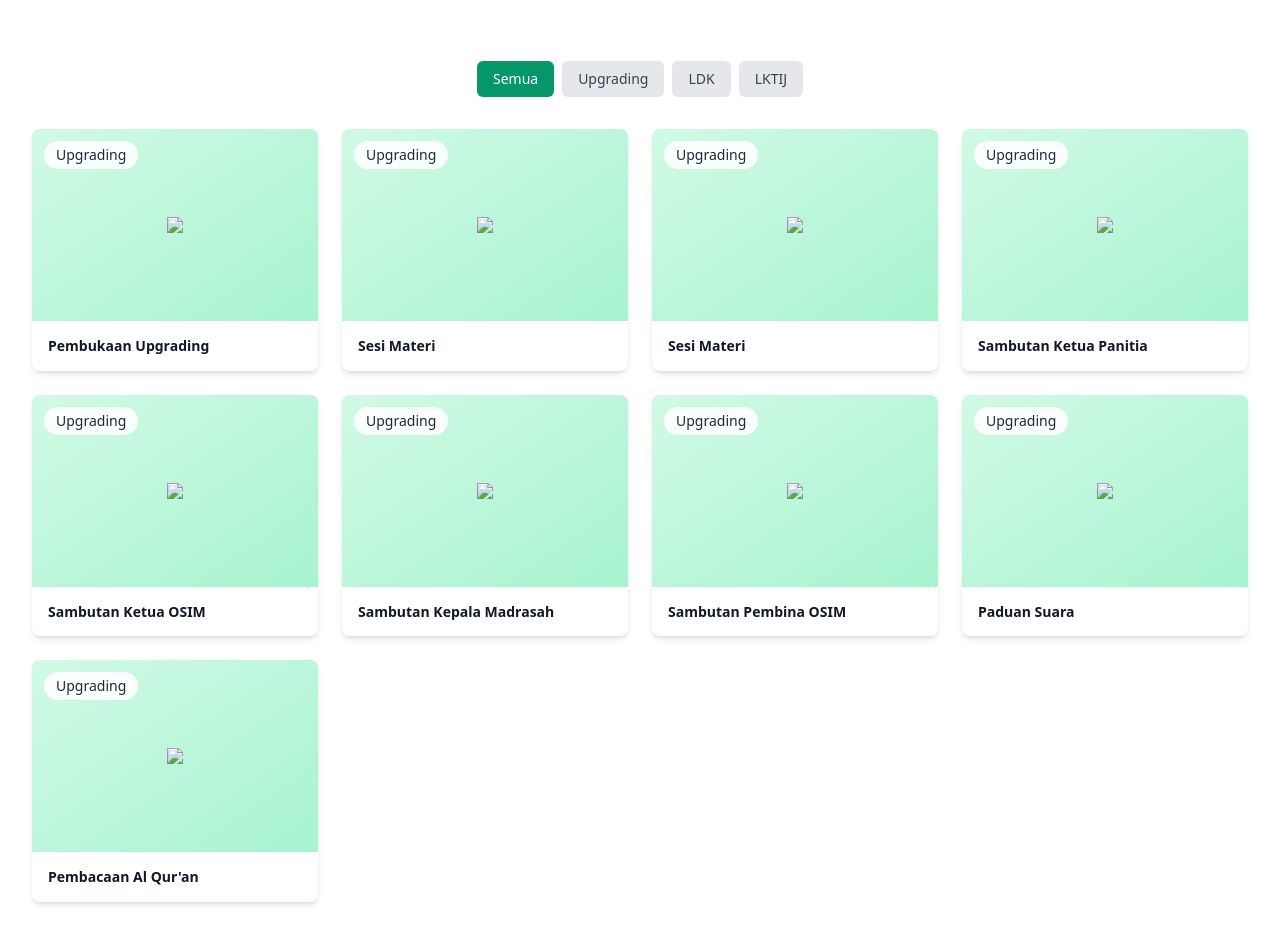
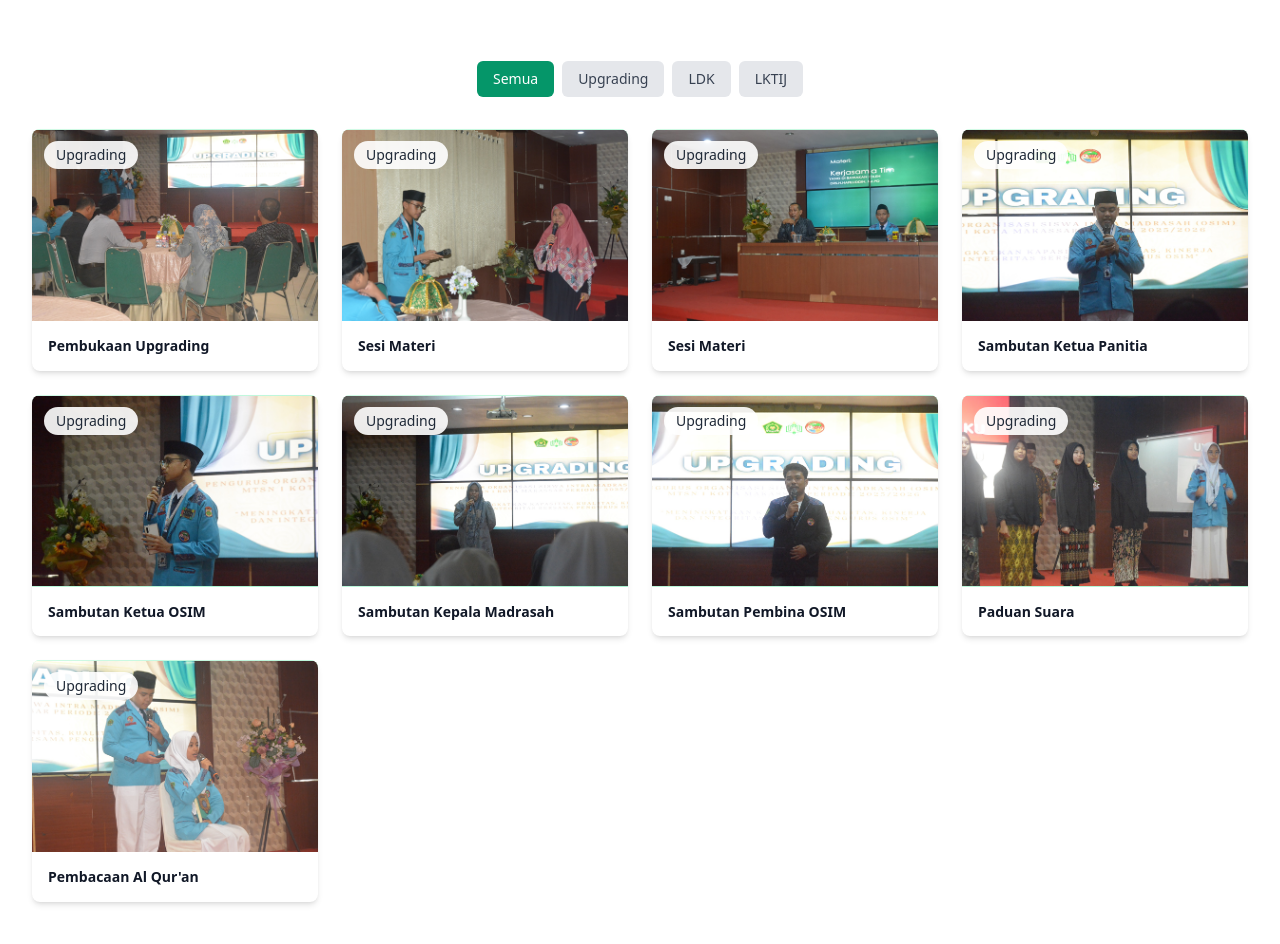
Before and after one commit to osimmtsn1makassar/Web, a plain HTML site: page index.html in a window 1280 px wide. Shown: the part 5885-6829 px from the top of the page. Drawn offline with nearby package versions, Linux system fonts and the light colour scheme.

Commit message:
Update index.html

```diff
--- a/index.html
+++ b/index.html
@@ -1259,7 +1259,7 @@
                     <div class="relative h-48 bg-emerald-100 flex items-center justify-center overflow-hidden">
                         <div
                             class="absolute inset-0 bg-gradient-to-br from-emerald-100 to-emerald-200 flex items-center justify-center">
-                            <img src="Pelantikan Foto/Foto Pelantikan.png">
+                            <img src="UPGR/2.png">
                         </div>
                         <span
                             class="absolute top-3 left-3 bg-white/90 text-gray-800 hover:bg-white px-3 py-1 rounded-full text-sm">Upgrading</span>
@@ -1273,7 +1273,7 @@
                     <div class="relative h-48 bg-emerald-100 flex items-center justify-center overflow-hidden">
                         <div
                             class="absolute inset-0 bg-gradient-to-br from-emerald-100 to-emerald-200 flex items-center justify-center">
-                            <img src="Pelantikan Foto/Foto Pelantikan-1.png">
+                            <img src="UPGR/4.png">
                         </div>
                         <span
                             class="absolute top-3 left-3 bg-white/90 text-gray-800 hover:bg-white px-3 py-1 rounded-full text-sm">Upgrading</span>
@@ -1287,7 +1287,7 @@
                     <div class="relative h-48 bg-emerald-100 flex items-center justify-center overflow-hidden">
                         <div
                             class="absolute inset-0 bg-gradient-to-br from-emerald-100 to-emerald-200 flex items-center justify-center">
-                            <img src="Pelantikan Foto/Foto Pelantikan-2.png">
+                            <img src="UPGR/3.png">
                         </div>
                         <span
                             class="absolute top-3 left-3 bg-white/90 text-gray-800 hover:bg-white px-3 py-1 rounded-full text-sm">Upgrading</span>
@@ -1301,7 +1301,7 @@
                     <div class="relative h-48 bg-emerald-100 flex items-center justify-center overflow-hidden">
                         <div
                             class="absolute inset-0 bg-gradient-to-br from-emerald-100 to-emerald-200 flex items-center justify-center">
-                            <img src="Pelantikan Foto/Foto Pelantikan-3.png">
+                            <img src="UPGR/5.png">
                         </div>
                         <span
                             class="absolute top-3 left-3 bg-white/90 text-gray-800 hover:bg-white px-3 py-1 rounded-full text-sm">Upgrading</span>
@@ -1315,7 +1315,7 @@
                     <div class="relative h-48 bg-emerald-100 flex items-center justify-center overflow-hidden">
                         <div
                             class="absolute inset-0 bg-gradient-to-br from-emerald-100 to-emerald-200 flex items-center justify-center">
-                            <img src="Pelantikan Foto/Foto Pelantikan-4.png">
+                            <img src="UPGR/6.png">
                         </div>
                         <span
                             class="absolute top-3 left-3 bg-white/90 text-gray-800 hover:bg-white px-3 py-1 rounded-full text-sm">Upgrading</span>
@@ -1329,7 +1329,7 @@
                     <div class="relative h-48 bg-emerald-100 flex items-center justify-center overflow-hidden">
                         <div
                             class="absolute inset-0 bg-gradient-to-br from-emerald-100 to-emerald-200 flex items-center justify-center">
-                            <img src="Pelantikan Foto/Foto Pelantikan-5.png">
+                            <img src="UPGR/7.png">
                         </div>
                         <span
                             class="absolute top-3 left-3 bg-white/90 text-gray-800 hover:bg-white px-3 py-1 rounded-full text-sm">Upgrading</span>
@@ -1343,7 +1343,7 @@
                     <div class="relative h-48 bg-emerald-100 flex items-center justify-center overflow-hidden">
                         <div
                             class="absolute inset-0 bg-gradient-to-br from-emerald-100 to-emerald-200 flex items-center justify-center">
-                            <img src="Pelantikan Foto/Foto Pelantikan-6.png">
+                            <img src="UPGR/8.png">
                         </div>
                         <span
                             class="absolute top-3 left-3 bg-white/90 text-gray-800 hover:bg-white px-3 py-1 rounded-full text-sm">Upgrading</span>
@@ -1357,7 +1357,7 @@
                     <div class="relative h-48 bg-emerald-100 flex items-center justify-center overflow-hidden">
                         <div
                             class="absolute inset-0 bg-gradient-to-br from-emerald-100 to-emerald-200 flex items-center justify-center">
-                            <img src="Pelantikan Foto/Foto Pelantikan-7.png">
+                            <img src="UPGR/9.png">
                         </div>
                         <span
                             class="absolute top-3 left-3 bg-white/90 text-gray-800 hover:bg-white px-3 py-1 rounded-full text-sm">Upgrading</span>
@@ -1371,7 +1371,7 @@
                     <div class="relative h-48 bg-emerald-100 flex items-center justify-center overflow-hidden">
                         <div
                             class="absolute inset-0 bg-gradient-to-br from-emerald-100 to-emerald-200 flex items-center justify-center">
-                            <img src="Pelantikan Foto/Foto Pelantikan-8.png">
+                            <img src="UPGR/1.png">
                         </div>
                         <span
                             class="absolute top-3 left-3 bg-white/90 text-gray-800 hover:bg-white px-3 py-1 rounded-full text-sm">Upgrading</span>
```
